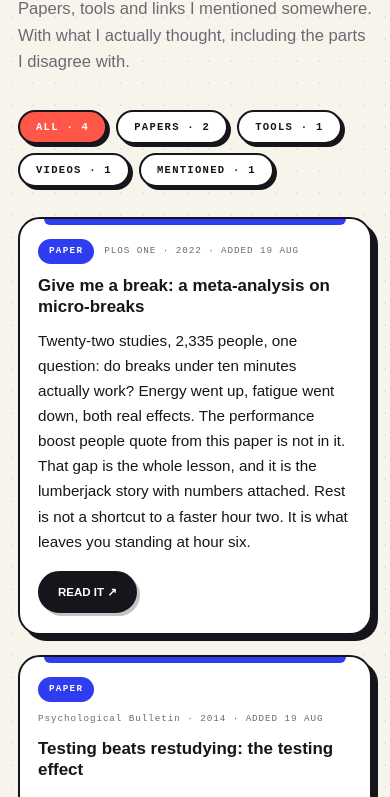
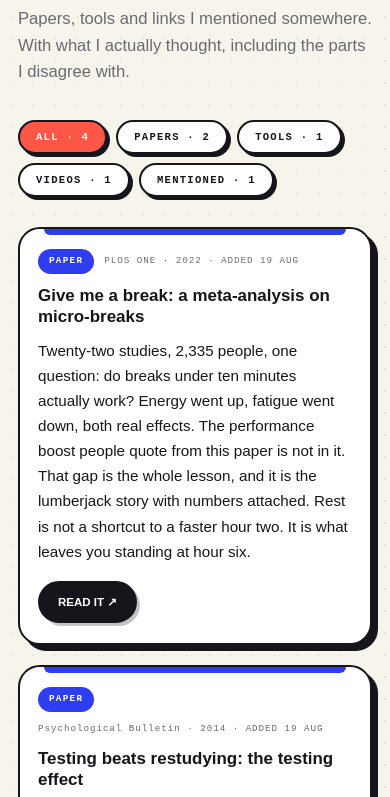
Before and after one commit to GautamTalksDev/gautamtalks-site, a plain HTML site: page library/index.html in a window 390 px wide. Shown: the part 258-1055 px from the top of the page. Drawn offline with Linux system fonts and the light colour scheme; a web font is replaced by a local one.

Commit message:
Adjust padding in library.css for layout changes

```diff
--- a/library/library.css
+++ b/library/library.css
@@ -1,5 +1,5 @@
 /* THE LIBRARY · builds on the main styles.css brand system */
-.lib-main{max-width:860px;margin:0 auto;padding:120px 24px 60px}
+.lib-main{max-width:860px;margin:0 auto;padding:130px 24px 70px}
 .lib-head{margin-bottom:34px}
 .lib-eyebrow{font-family:var(--mono);font-size:.64rem;letter-spacing:.2em;background:var(--ink);color:var(--paper);padding:7px 14px;border-radius:8px;display:inline-block;rotate:-2deg;margin-bottom:20px;box-shadow:4px 4px 0 rgba(22,21,28,.2)}
 .lib-h1{font-family:var(--disp);font-weight:900;font-size:clamp(2.6rem,8vw,5rem);line-height:.98;letter-spacing:-.03em}
@@ -51,6 +51,6 @@
 
 @media(prefers-reduced-motion:reduce){.lib-row{animation:none}*{transition:none!important}}
 @media(max-width:560px){
-  .lib-main{padding:100px 18px 40px}
+  .lib-main{padding:110px 18px 44px}
   .lib-row{padding:20px 18px;rotate:0deg!important}
 }
```
